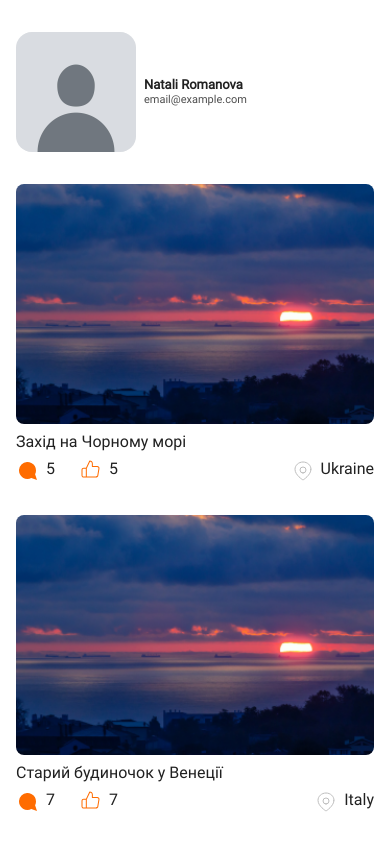
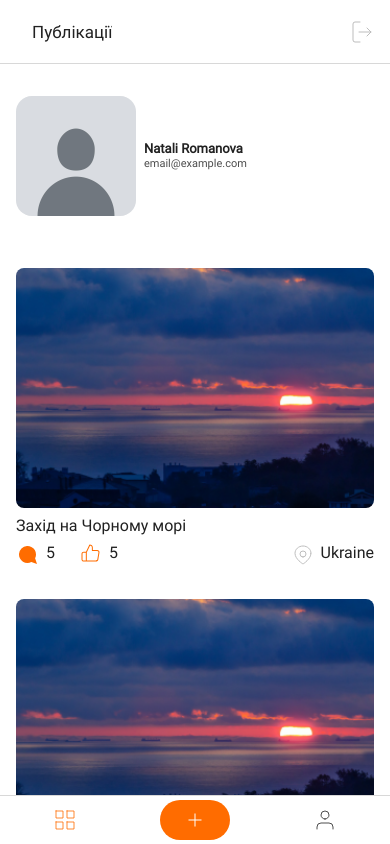
Before and after one commit to korysergey55/reactNativeApp, a React Native app: screen /Posts in a window 390 px wide. Shown: the top 844 px of the page. Built offline with nearby package versions, Linux system fonts and the light colour scheme.

Commit message:
comments-screen-navigation

```diff
--- a/components/createPublication/CreatePublication.tsx
+++ b/components/createPublication/CreatePublication.tsx
@@ -84,12 +84,14 @@ const CreatePublication = () => {
           isDisabled={isButtonDisable}
         />
       </View>
+      {!isButtonDisable && (
         <TouchableOpacity
           style={styles.remuveBtn}
           onPress={() => {}}
         >
           <RemuveIcon style={styles.remuveIcon} />
         </TouchableOpacity>
+      )}
     </View>
   );
 };
@@ -100,7 +102,7 @@ const styles = StyleSheet.create({
 
     flexDirection: "column",
     alignContent: "center",
-    justifyContent: "center",
+    justifyContent: "flex-start",
   },
   cameraContainer: {
     alignContent: "center",
--- a/components/publicationItem/PublicationItem.tsx
+++ b/components/publicationItem/PublicationItem.tsx
@@ -1,5 +1,6 @@
 import React, { FC } from "react";
-import { Dimensions, Image, StyleSheet, Text, TouchableOpacity, View } from "react-native";
+import { Image, StyleSheet, Text, TouchableOpacity, View } from "react-native";
+import { useNavigation } from "@react-navigation/native";
 
 import CommentIcon from "../../iconsComponents/postItemIcons/CommentIcon";
 import LikeIcon from "../../iconsComponents/postItemIcons/LikeIcon";
@@ -16,8 +17,8 @@ type propsTypes = {
   };
 };
 
-const { width: diwiceWidth } = Dimensions.get("screen");
 const PublicationItem: FC<propsTypes> = ({ item }) => {
+  const { navigate } = useNavigation<any>();
   const { source, title, likes, comments, location } = item;
   return (
     <View style={styles.itemContainer}>
@@ -28,7 +29,13 @@ const PublicationItem: FC<propsTypes> = ({ item }) => {
       <Text style={styles.title}>{title}</Text>
       <View style={styles.wripper}>
         <View style={styles.commentsWripper}>
-          <CommentIcon />
+          <TouchableOpacity
+            onPress={() => {
+              navigate("Comments");
+            }}
+          >
+            <CommentIcon />
+          </TouchableOpacity>
           <Text style={styles.comments}>{comments ? comments : 0}</Text>
         </View>
         <View style={styles.likesWripper}>
--- a/navigation/StackNavigator.tsx
+++ b/navigation/StackNavigator.tsx
@@ -1,4 +1,5 @@
 import React from "react";
+import { StyleSheet } from "react-native";
 import { createStackNavigator } from "@react-navigation/stack";
 
 import HomeScreen from "../screens/homeScreen/HomeScreen";
@@ -11,6 +12,10 @@ import ProfileScreen from "../screens/profileScreen/ProfileScreen";
 import MapScreen from "../screens/mapScreen/MapScreen";
 
 import TabNavigator from "./TabNavigator";
+import GoBeckButton from "../components/goBeckButton/GoBeckButton";
+import TabCreatePublicationIcon from "../iconsComponents/tabBarIcons/TabCreatePublicationIcon";
+
+import { colors } from "../assets/styles/globalStyles";
 
 const StackNavigator = () => {
   const StackNavigator = createStackNavigator();
@@ -19,6 +24,7 @@ const StackNavigator = () => {
       initialRouteName="Login"
       screenOptions={{
         headerShown: false,
+        headerTitleStyle: styles.header,
       }}
     >
       <StackNavigator.Screen
@@ -52,14 +58,24 @@ const StackNavigator = () => {
       />
       <StackNavigator.Screen
         name="Posts"
-        component={PostsScreen}
+        component={TabNavigator}
       />
       <StackNavigator.Screen
         name="CreatePosts"
         component={CreatePostsScreen}
+        options={{
+          title: "Створити публікацію",
+          headerLeft: () => <GoBeckButton />,
+        }}
       />
       <StackNavigator.Screen
         name="Comments"
+        options={{
+          title: "Коментарі",
+          headerShown: true,
+          headerLeft: () => <GoBeckButton />,
+          headerLeftContainerStyle: { paddingLeft: 16 },
+        }}
         component={CommentsScreen}
       />
       <StackNavigator.Screen
@@ -73,5 +89,14 @@ const StackNavigator = () => {
     </StackNavigator.Navigator>
   );
 };
+const styles = StyleSheet.create({
+  header: {
+    fontFamily: "Roboto-Regular",
+    fontSize: 17,
+    fontWeight: 500,
+    lineHeight: 22,
+    color: colors.primaryTextColor,
+  },
+});
 
 export default StackNavigator;
--- a/navigation/TabNavigator.tsx
+++ b/navigation/TabNavigator.tsx
@@ -57,13 +57,11 @@ const TabNavigator = () => {
         options={{
           title: "",
           headerShown: false,
-          // headerRight: () => <LogoutButton />,
           tabBarShowLabel: false,
           tabBarIcon: ({ focused }) => <TabProfileIcon color={focused && colors.buttonColor} />,
         }}
       />
     </TabNavigator.Navigator>
-    // </NavigationContainer>
   );
 };
 
--- a/screens/RegistrationScreen/RegistrationScreen.tsx
+++ b/screens/RegistrationScreen/RegistrationScreen.tsx
@@ -20,14 +20,17 @@ import Input from "../../components/input/Input";
 import FormButton from "../../components/button/FormButton";
 import UserAvatar from "../../components/userAvatar/UserAvatar";
 import ShowPasswordBtn from "../../components/schowPasswordBtn/ShowPasswordBtn";
+import validateEmail from "../../utiles/emailValidation";
 
 const { width: diwiceWidth, height: diwiceHeight } = Dimensions.get("screen");
 
 const RegistrationScreen = () => {
   const { navigate } = useNavigation<any>();
+
   const [loginValue, setLogin] = useState("");
   const [emailValue, setEmail] = useState("");
   const [passwordValue, setPassword] = useState("");
+
   const [isPasswordVisible, setIsPasswordVisible] = useState(true);
   const [isUsetRegistrated, setIsUsetRegistrated] = useState(false);
 
@@ -53,10 +56,16 @@ const RegistrationScreen = () => {
 
   const onSubmit = () => {
     console.log(`email:${emailValue}, password:${passwordValue}`);
-    if (loginValue && passwordValue && emailValue) {
-      setIsUsetRegistrated(true);
-      navigate("Login");
+    if (!validateEmail(emailValue)) {
+      alert("Email is not valid. Pleasee enter valid email.");
+      return;
     }
+    if (passwordValue.length < 6) {
+      alert("Password must be at least 6 characters long.");
+      return;
+    }
+    setIsUsetRegistrated(true);
+    navigate("Login");
   };
 
   return (
@@ -176,7 +185,7 @@ const styles = StyleSheet.create({
   },
   outerAvatarStyles: {
     position: "absolute",
-    top: "-20%",
+    top: "-10%",
     zIndex: 10,
   },
 
--- a/screens/commentsScreen/CommentsScreen.tsx
+++ b/screens/commentsScreen/CommentsScreen.tsx
@@ -1,11 +1,11 @@
 import React from "react";
-import { StyleSheet, Text, View } from "react-native";
+import { SafeAreaView, StyleSheet, Text, View } from "react-native";
 
 const CommentsScreen = () => {
   return (
-    <View>
+    <SafeAreaView>
       <Text style={styles.title}>CommentsScreen</Text>
-    </View>
+    </SafeAreaView>
   );
 };
 
--- a/screens/postsScreen/PostsScreen.tsx
+++ b/screens/postsScreen/PostsScreen.tsx
@@ -35,6 +35,8 @@ const styles = StyleSheet.create({
     justifyContent: "flex-start",
     alignItems: "center",
     gap: 8,
+
+    marginBottom: 20,
   },
   textWripper: {},
   userName: {
--- /dev/null
+++ b/utiles/emailValidation.tsx
@@ -0,0 +1,6 @@
+const validateEmail = (email: string) => {
+  const emailRegexport = /\S+@\S+\.\S+/;
+  return emailRegexport.test(email);
+};
+
+export default validateEmail;
```
Also changed, not shown: components/commentsItem/commentsItem.tsx (added, +7 -0 lines). Lines whose indentation alone changed are shown as unchanged.
